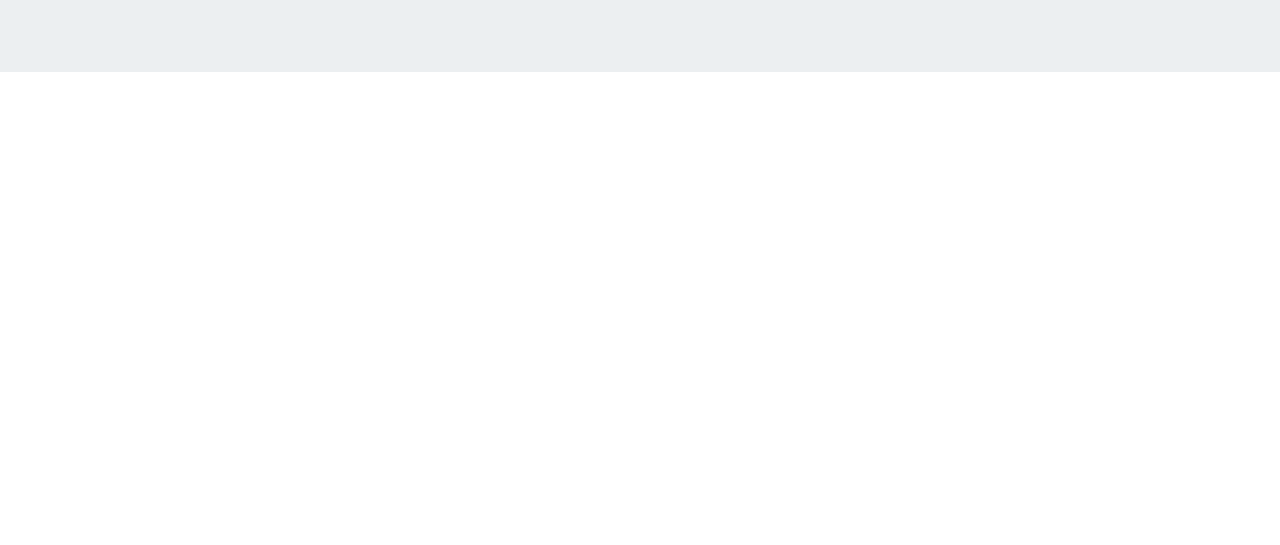
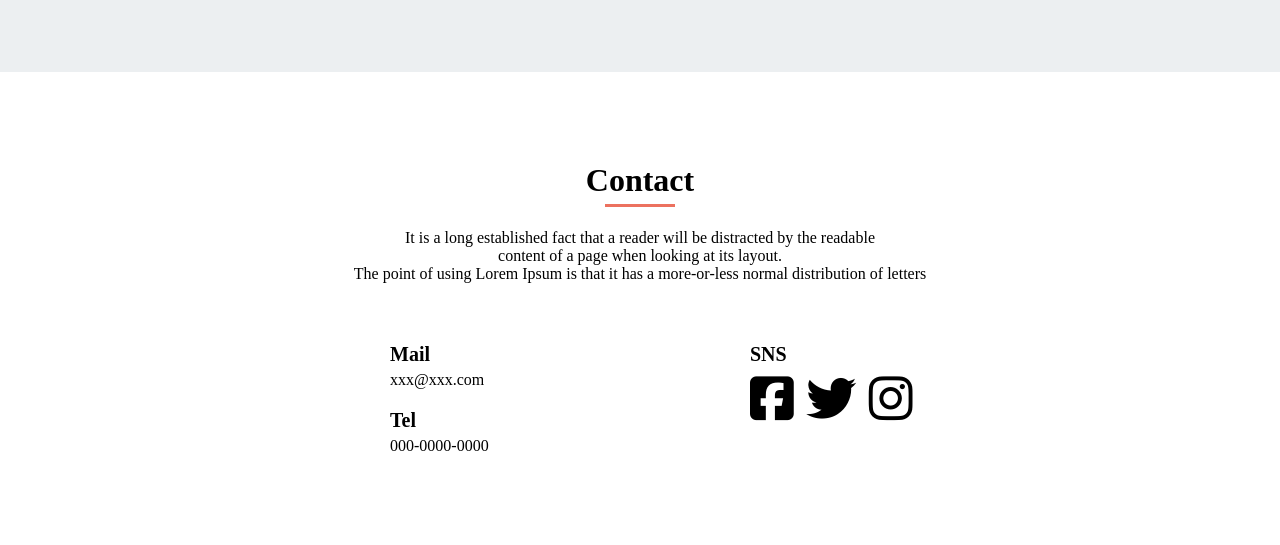
Before and after one commit to KohtaJbaseball/HTML-Challenge, a plain HTML site: page index.html in a window 1280 px wide. Shown: the part 2691-3236 px from the top of the page. Before the commit the page ends 2763 px from the top, so only its background shows below. Drawn offline with Linux system fonts and the light colour scheme.

Commit message:
[update]Contactまで

```diff
--- a/index.html
+++ b/index.html
@@ -69,8 +69,8 @@
           </p>
           <div class="feature-contents">
             <div class="feature-item">
-              <div class="social">
-                <i class="fas fa-light fa-code"></i>
+              <div class="feature-social">
+                <i class="fas fa-regular fa-code"></i>
               </div>
               <h3 class="feature-item-name">Strength1</h3>
               <p class="feature-item-text">
@@ -85,8 +85,8 @@
               </p>
             </div>
             <div class="feature-item">
-              <div class="social">
-                <i class="fas fa-solid fa-desktop"></i>
+              <div class="feature-social">
+                <i class="fas fa-desktop"></i>
               </div>
               <h3 class="feature-item-name">Strength2</h3>
               <p class="feature-item-text">
@@ -101,8 +101,8 @@
               </p>
             </div>
             <div class="feature-item">
-              <div class="social">
-                <i class="fas fa-regular fa-book"></i>
+              <div class="feature-social">
+                <i class="fas fa-book"></i>
               </div>
               <h3 class="feature-item-name">Strength3</h3>
               <p class="feature-item-text">
@@ -149,6 +149,33 @@
             </div>
           </div>
       </section>
+
+      <section class="contact">
+        <div class="contact-box">
+          <h2 class="contact-heading">Contact</h2>
+          <p class="contact-text">
+            It is a long established fact that a reader will be distracted by the readable<br>
+            content of a page when looking at its layout.<br>
+            The point of using Lorem Ipsum is that it has a more-or-less normal distribution of letters
+          </p>
+          <div class="contact-contents">
+            <div class="contact-item">
+              <h3 class="contact-item-name">Mail</h3>
+              <p class="contact-item-mail">xxx@xxx.com</p>
+              <h3 class="contact-item-name">Tel</h3>
+              <p class="contact-item-tel">000-0000-0000</p>
+            </div>
+            <div class="contact-item">
+              <h3 class="contact-item-name">SNS</h3>
+              <div class="contact-social">
+                <i class="fab fa-facebook-square"></i>
+                <i class="fab fa-twitter"></i>
+                <i class="fab fa-instagram"></i>
+              </div>
+            </div>
+          </div>
+        </div>
+      </section>
     </main>
   </body>
 </html>
--- a/style.css
+++ b/style.css
@@ -75,7 +75,8 @@ nav {
 
 .portfolio-heading,
 .feature-heading,
-.profile-heading {
+.profile-heading,
+.contact-heading {
   font-size: 32px;
   color: #000000;
   text-align: center;
@@ -84,7 +85,8 @@ nav {
 
 .portfolio-heading::after,
 .feature-heading::after,
-.profile-heading::after {
+.profile-heading::after,
+.contact-heading::after {
   content: '';
 	display: block;
 	position: absolute;
@@ -98,7 +100,8 @@ nav {
 
 .portfolio-text,
 .feature-text,
-.profile-text {
+.profile-text,
+.contact-text {
   padding: 30px 0;
   text-align: center;
   font-size: 16px;
@@ -167,7 +170,7 @@ nav {
   padding: 0 10px;
 }
 
-.social {
+.feature-social {
   text-align: center;
   font-size: 60px;
 }
@@ -229,3 +232,37 @@ nav {
   font-size: 16px;
   color: #000000;
 }
+
+.contact-box {
+  width: 800px;
+  margin: 0 auto;
+  justify-content: center;
+  padding: 90px 0;
+}
+
+.contact-contents {
+  margin-top: 30px;
+  display: flex;
+}
+
+.contact-item {
+  width: 400px;
+  padding-left: 150px;
+}
+
+.contact-item:nth-child(2) {
+  padding-left: 110px;
+}
+
+.contact-item-name {
+  font-size: 20px;
+  padding-bottom: 5px;
+}
+
+.contact-item-mail {
+  margin-bottom: 20px;
+}
+
+.contact-social {
+  font-size: 50px;
+}
```
